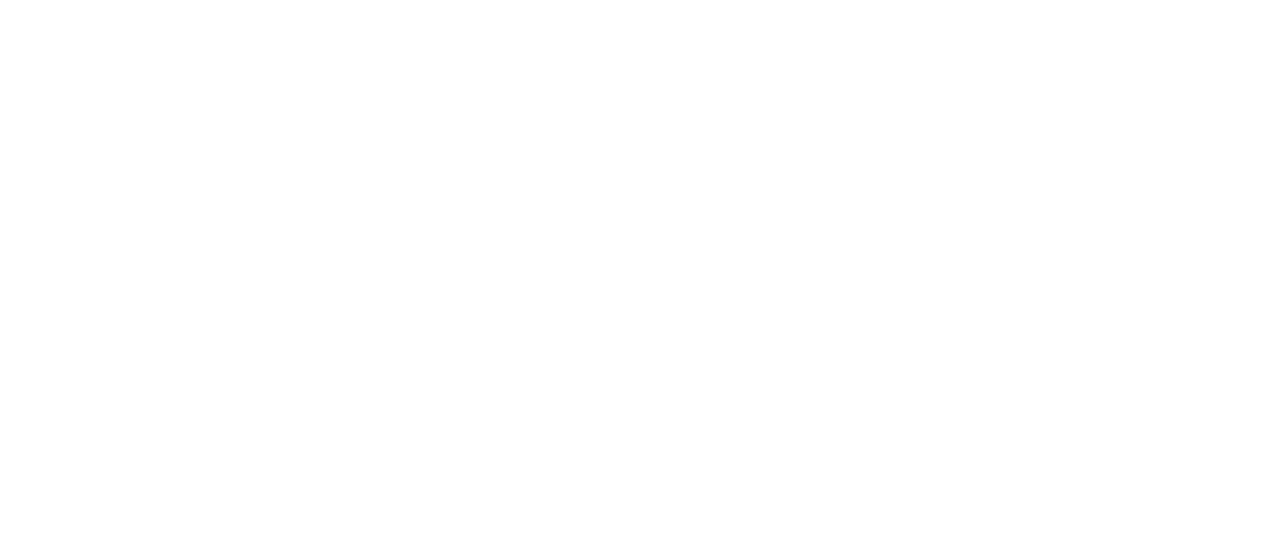
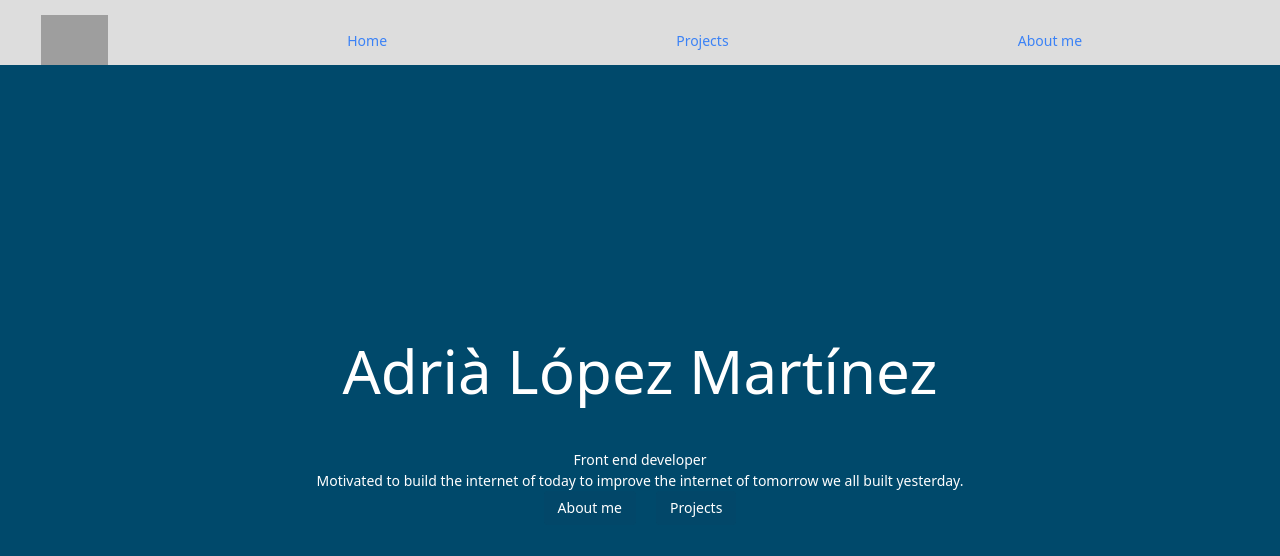
Before and after one commit to Adrilopmar/Vue-portfolio, a Vue app: page / in a window 1280 px wide. Shown: the top 556 px of the page. Built offline with nearby package versions, Linux system fonts and the light colour scheme; grey boxes are pictures that could not be loaded.

Commit message:
main and welcome components

```diff
--- a/src/App.vue
+++ b/src/App.vue
@@ -3,7 +3,7 @@
 </script>
 
 <template>
-<RouterView></RouterView>
+        <RouterView></RouterView>
 </template>
 
 <style scoped>
--- a/src/components/navBar.vue
+++ b/src/components/navBar.vue
@@ -1,20 +1,40 @@
 <template>
-    <ul class="flex">
+  <ul class="flex justify-around">
+    <div>
       <li class="mr-6">
-    <a class="text-blue-500 hover:text-blue-800" href="#">Active</a>
+        <img
+          src="https://res.cloudinary.com/djqzi4hgo/image/upload/v1667397304/vue%20portfolio/navbar/Firma_j6wfhw.gif"
+          alt=""
+        />
+      </li>
+    </div>
+    <div class="flex justify-around w-4/5">
+
+      <li class="mr-6">
+        <a class="text-blue-500 hover:text-blue-800" href="#">Home</a>
       </li>
       <li class="mr-6">
-    <a class="text-blue-500 hover:text-blue-800" href="#">Link</a>
+        <a class="text-blue-500 hover:text-blue-800" href="#">Projects</a>
       </li>
       <li class="mr-6">
-    <a class="text-blue-500 hover:text-blue-800" href="#">Link</a>
+        <a class="text-blue-500 hover:text-blue-800" href="#">About me</a>
       </li>
-  <li class="mr-6">
+    </div>
+    <!-- <li class="mr-6">
       <a class="text-gray-400 cursor-not-allowed" href="#">Disabled</a>
-  </li>
+    </li> -->
   </ul>
 </template>
-<script setup lang="ts">
-</script>
+<script setup lang="ts"></script>
 <style scoped>
+ul {
+  margin-top: 15px;
+box-shadow: rgba(0, 0, 0, 0.25) 0px 25px 20px -20px;
+}
+img {
+  height: 50px;
+}
+li {
+  align-self: center;
+}
 </style>
--- /dev/null
+++ b/src/components/welcome.vue
@@ -0,0 +1,37 @@
+<template>
+<div class="w-100 main-welcome flex flex-col">
+
+    <h1 class="text-center text-6xl text-white mb-12">Adrià López Martínez</h1>
+    <p class="text-white text-center">Front end developer</p>
+    <p class="text-white text-center">
+      Motivated to build the internet of today to improve the internet of
+      tomorrow we all built yesterday.
+    </p>
+
+    <div class="container-buttons flex justify-center">
+
+        <n-button tertiary class="btn mr-5">About me</n-button>
+        <n-button tertiary class="btn">Projects</n-button>
+    </div>
+</div>
+
+</template>
+<script setup lang="ts">
+import { NButton } from 'naive-ui';
+
+</script>
+<style scoped>
+.main-welcome {
+  background-color: rgb(0, 73, 107);
+  height: calc(100vh - 65px);
+  /* flex-direction: column; */
+  justify-content: center;
+
+}
+.btn{
+   color: white;
+}
+.btn:hover{
+    background-color: aqua;
+}
+</style>
--- a/src/style.css
+++ b/src/style.css
@@ -1,3 +1,9 @@
 @tailwind base;
 @tailwind components;
 @tailwind utilities;
+:root{
+    --main-bg: #dddddd;
+}
+body{
+    background-color: var(--main-bg) ;
+}
--- a/src/views/home.vue
+++ b/src/views/home.vue
@@ -1,6 +1,10 @@
 <template>
+        <NavBar></NavBar>
+        <welcome></welcome>
 </template>
 <script setup lang="ts">
+import NavBar from '../components/navBar.vue';
+import welcome from '../components/welcome.vue';
 </script>
 <style scoped>
 </style>
```
Lines whose indentation alone changed are shown as unchanged.
